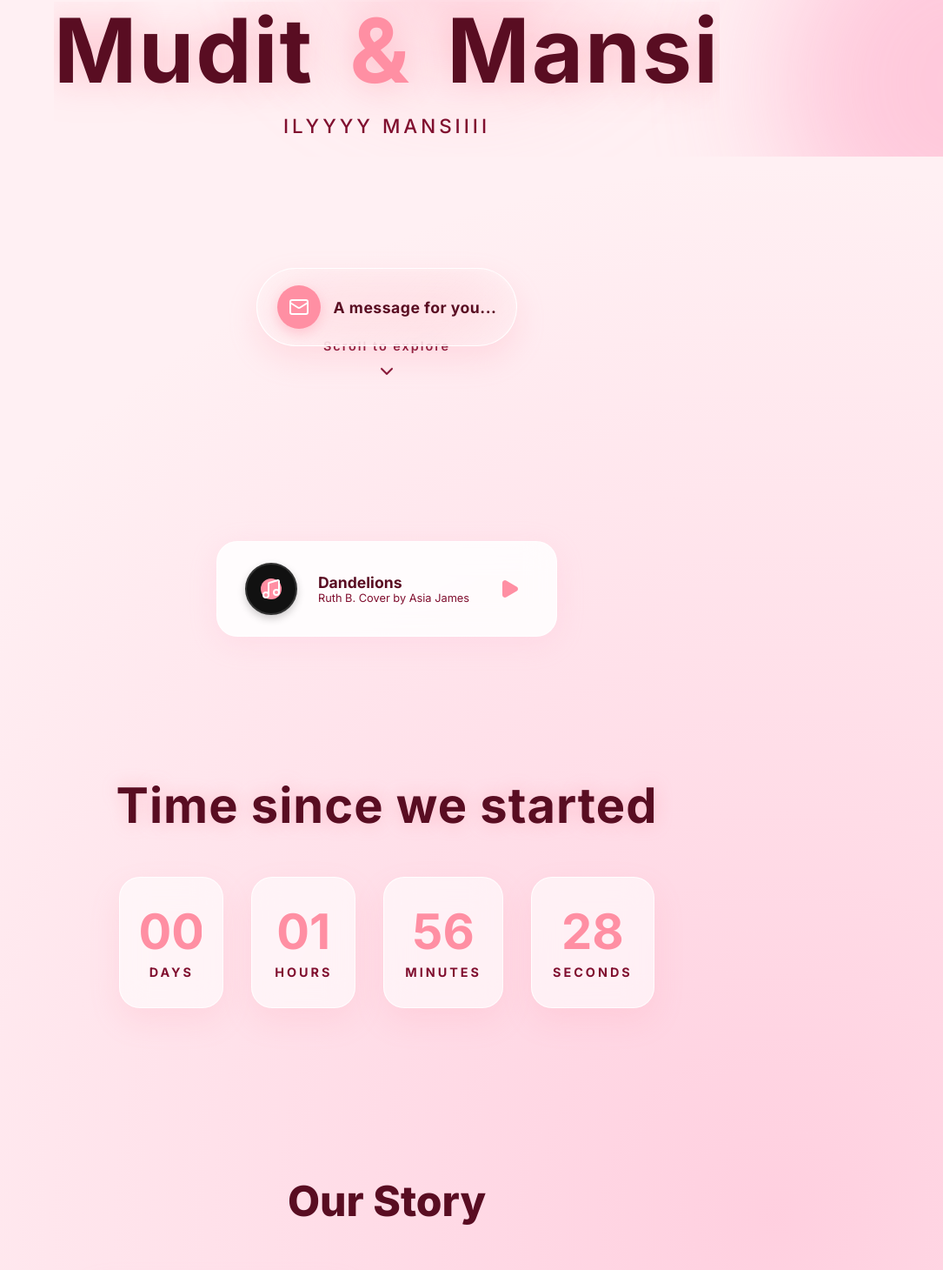
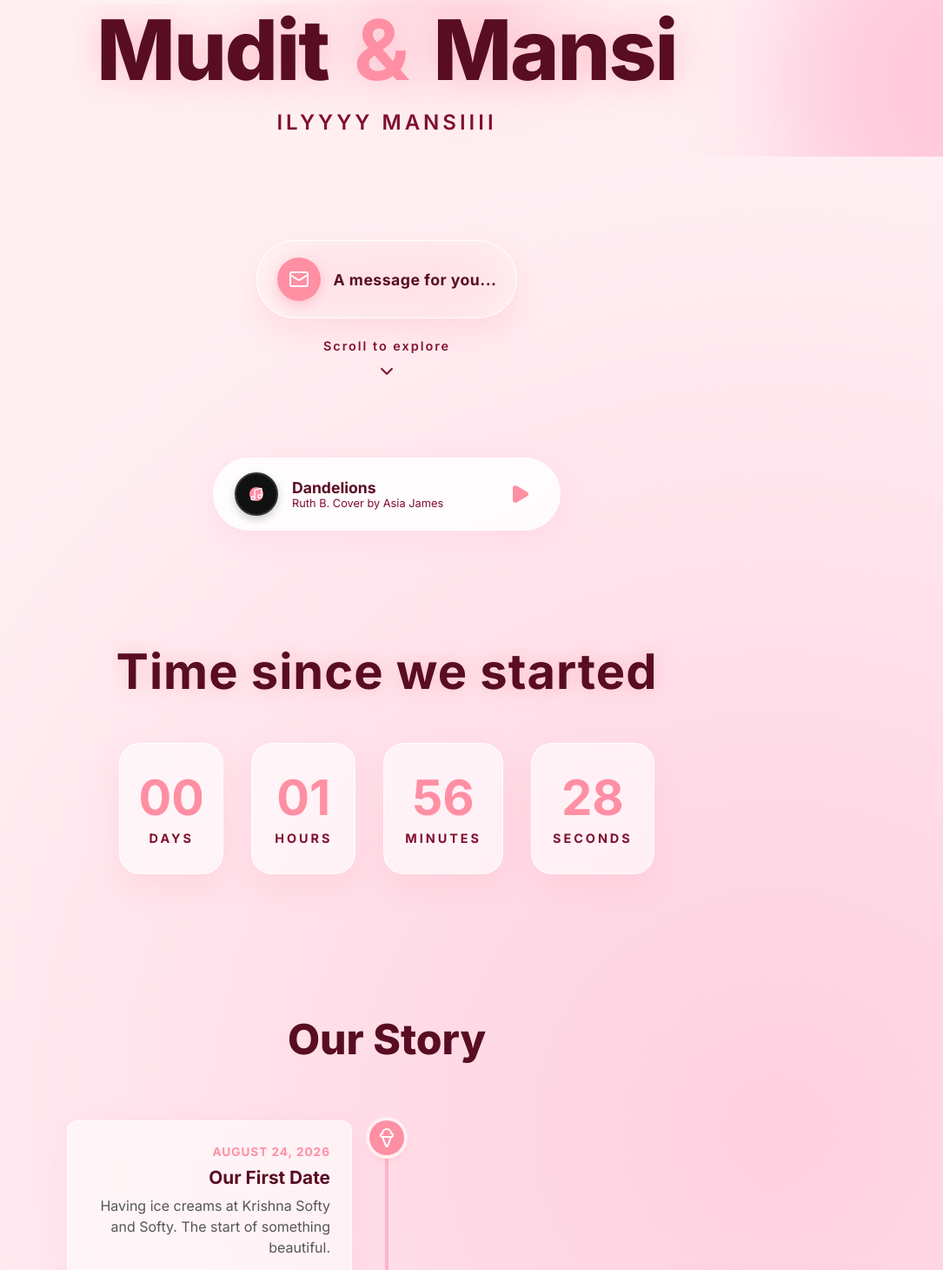
Before and after one commit to madd69x/mudit-mansi, a React (Vite) app: page / in a window 1280 px wide. Shown: the part 620-2080 px from the top of the page at 87% size, without its empty margins (195-1280 px from the left). Built offline with nearby package versions, Linux system fonts and the light colour scheme.

Commit message:
style: optimized all components for mobile and desktop responsiveness

```diff
--- a/src/App.css
+++ b/src/App.css
@@ -4,6 +4,8 @@
   align-items: center;
   position: relative;
   min-height: 100vh;
+  overflow-x: hidden;
+  width: 100%;
 }
 
 .hero-section {
@@ -15,33 +17,36 @@
   text-align: center;
   position: relative;
   width: 100%;
+  padding: 0 1rem;
 }
 
 .title-container {
   overflow: hidden;
+  width: 100%;
 }
 
 .hero-title {
   font-family: 'Inter', sans-serif;
-  font-size: 8vw;
-  font-weight: 700;
+  font-size: clamp(3rem, 8vw, 6rem);
+  font-weight: 800;
   color: var(--text-main);
-  letter-spacing: 2px;
+  letter-spacing: -2px;
   line-height: 1.1;
   text-shadow: 0 0 40px rgba(255, 143, 163, 0.5);
+  word-wrap: break-word;
 }
 
 .ampersand {
   color: var(--primary);
   font-family: 'Inter', sans-serif;
   font-weight: 700;
-  margin: 0 15px;
+  margin: 0 10px;
 }
 
 .hero-subtitle {
   margin-top: 1rem;
-  font-size: 1.4rem;
-  font-weight: 500;
+  font-size: clamp(1rem, 4vw, 1.5rem);
+  font-weight: 600;
   color: var(--text-muted);
   letter-spacing: 4px;
   text-transform: uppercase;
@@ -82,13 +87,17 @@
   padding: 4rem 2rem;
   display: flex;
   flex-direction: column;
-  gap: 8rem;
+  gap: 6rem;
+  align-items: center;
 }
 
 .quote-container {
   padding: 4rem;
   text-align: center;
   position: relative;
+  width: 100%;
+  max-width: 800px;
+  margin: 0 auto;
 }
 
 .quote-icon {
@@ -102,39 +111,28 @@
 
 .quote-text {
   font-family: 'Inter', sans-serif;
-  font-size: 3rem;
-  line-height: 1.4;
+  font-size: clamp(1.5rem, 4vw, 2.5rem);
+  line-height: 1.5;
   margin-bottom: 2rem;
   color: var(--text-main);
+  font-weight: 600;
 }
 
 .quote-author {
-  font-size: 1.2rem;
+  font-size: 1.1rem;
   color: var(--text-muted);
   letter-spacing: 2px;
   text-transform: uppercase;
-  font-weight: 600;
-}
-
-footer {
-  width: 100%;
-  text-align: center;
-  padding: 3rem;
-  color: var(--text-muted);
-  font-size: 1rem;
-  font-weight: 500;
-  border-top: 1px solid var(--glass-border);
-  margin-top: 4rem;
+  font-weight: 700;
 }
 
 @media (max-width: 768px) {
-  .hero-title {
-    font-size: 15vw;
+  .content-section {
+    padding: 2rem 1rem;
+    gap: 4rem;
   }
-  .quote-text {
-    font-size: 2rem;
-  }
+
   .quote-container {
-    padding: 2rem;
+    padding: 3rem 1.5rem;
   }
 }
--- a/src/components/DateGenerator.css
+++ b/src/components/DateGenerator.css
@@ -1,27 +1,30 @@
 .date-generator-section {
-  padding: 4rem 2rem;
+  padding: 4rem 1rem;
   max-width: 600px;
   margin: 0 auto;
   text-align: center;
+  width: 100%;
 }
 
 .subtitle {
   color: var(--text-muted);
   font-weight: 500;
   margin-bottom: 2rem;
+  font-size: clamp(0.9rem, 3vw, 1.1rem);
 }
 
 .generator-container {
-  padding: 3rem 2rem;
+  padding: 2rem 1.5rem;
   display: flex;
   flex-direction: column;
   align-items: center;
   gap: 2rem;
+  width: 100%;
 }
 
 .slot-machine {
   width: 100%;
-  height: 150px;
+  height: clamp(120px, 20vw, 150px);
   background: white;
   border-radius: 16px;
   box-shadow: inset 0 5px 15px rgba(0,0,0,0.05);
@@ -30,6 +33,7 @@
   justify-content: center;
   overflow: hidden;
   border: 2px solid rgba(255, 143, 163, 0.2);
+  padding: 1rem;
 }
 
 .date-result, .date-placeholder {
@@ -47,20 +51,22 @@
   margin: 0;
   font-weight: 700;
   color: var(--text-main);
-  font-size: 1.2rem;
+  font-size: clamp(1rem, 4vw, 1.2rem);
 }
 
 .spin-btn {
   background: var(--primary);
   color: white;
   border: none;
-  padding: 1rem 3rem;
-  font-size: 1.2rem;
+  padding: 1rem 2rem;
+  font-size: clamp(1rem, 3vw, 1.2rem);
   font-weight: 700;
   border-radius: 50px;
   cursor: pointer;
   font-family: 'Inter', sans-serif;
   box-shadow: 0 10px 20px rgba(255, 143, 163, 0.4);
+  width: 100%;
+  max-width: 300px;
 }
 
 .spin-btn:disabled {
@@ -68,3 +74,15 @@
   box-shadow: none;
   cursor: not-allowed;
 }
+
+@media (min-width: 768px) {
+  .date-generator-section {
+    padding: 4rem 2rem;
+  }
+  .generator-container {
+    padding: 3rem 2rem;
+  }
+  .spin-btn {
+    padding: 1rem 3rem;
+  }
+}
--- a/src/components/LoveLetter.css
+++ b/src/components/LoveLetter.css
@@ -1,12 +1,14 @@
 .letter-section {
   display: flex;
   justify-content: center;
-  margin: 4rem 0;
+  margin: 2rem 0;
   position: relative;
+  width: 100%;
 }
 
 .envelope {
-  width: 300px;
+  width: 100%;
+  max-width: 300px;
   height: 90px;
   display: flex;
   align-items: center;
@@ -20,9 +22,9 @@
   position: relative;
   overflow: hidden;
   transition: all 0.3s ease;
+  padding: 0 1rem;
 }
 
-/* Pulsing glow behind the envelope */
 .envelope::before {
   content: '';
   position: absolute;
@@ -48,6 +50,7 @@
 .envelope-icon-container {
   background: var(--primary);
   width: 50px;
+  min-width: 50px;
   height: 50px;
   border-radius: 50%;
   display: flex;
@@ -60,12 +63,11 @@
   margin: 0;
   font-family: 'Inter', sans-serif;
   font-weight: 700;
-  font-size: 1.1rem;
+  font-size: clamp(0.9rem, 4vw, 1.1rem);
   color: var(--text-main);
   letter-spacing: 0.5px;
 }
 
-/* The overlay and content remains the same */
 .letter-overlay {
   position: fixed;
   top: 0;
@@ -78,16 +80,16 @@
   display: flex;
   align-items: center;
   justify-content: center;
-  padding: 2rem;
+  padding: 1rem;
 }
 
 .letter-content {
   background: #fffdf5;
   width: 100%;
   max-width: 600px;
-  max-height: 80vh;
+  max-height: 85vh;
   overflow-y: auto;
-  padding: 3rem 4rem;
+  padding: 2rem;
   border-radius: 16px;
   box-shadow: 0 25px 50px rgba(0,0,0,0.3);
   position: relative;
@@ -106,6 +108,7 @@
   cursor: pointer;
   color: #888;
   transition: color 0.3s ease;
+  z-index: 10;
 }
 
 .close-btn:hover {
@@ -115,21 +118,27 @@
 .letter-text h3 {
   font-family: 'Inter', sans-serif;
   font-weight: 800;
-  font-size: 2rem;
+  font-size: clamp(1.5rem, 5vw, 2rem);
   color: var(--primary);
-  margin-bottom: 2rem;
+  margin-bottom: 1.5rem;
 }
 
 .letter-text p {
   font-family: 'Inter', sans-serif;
-  font-size: 1.1rem;
+  font-size: clamp(0.95rem, 3vw, 1.1rem);
   color: #333;
   margin-bottom: 1.5rem;
-  line-height: 2rem;
+  line-height: 1.8;
 }
 
 .signature {
   text-align: right;
-  margin-top: 3rem;
+  margin-top: 2rem;
   font-weight: bold;
 }
+
+@media (min-width: 768px) {
+  .letter-content {
+    padding: 3rem 4rem;
+  }
+}
--- a/src/components/MemoriesMap.css
+++ b/src/components/MemoriesMap.css
@@ -1,12 +1,13 @@
 .map-section {
-  padding: 4rem 2rem;
+  padding: 4rem 1rem;
   max-width: 900px;
   margin: 0 auto;
+  width: 100%;
 }
 
 .map-container {
   width: 100%;
-  height: 400px;
+  height: clamp(300px, 50vh, 400px);
   border-radius: 24px;
   overflow: hidden;
   position: relative;
@@ -74,7 +75,7 @@
 
 .pin-label {
   position: absolute;
-  top: -80px;
+  top: -90px;
   width: 220px;
   padding: 1rem;
   text-align: center;
@@ -85,6 +86,7 @@
   margin: 0 0 5px 0;
   color: var(--text-main);
   font-weight: 800;
+  font-size: 1rem;
 }
 
 .pin-label p {
@@ -93,3 +95,9 @@
   color: var(--text-muted);
   font-weight: 600;
 }
+
+@media (min-width: 768px) {
+  .map-section {
+    padding: 4rem 2rem;
+  }
+}
--- a/src/components/MusicPlayer.css
+++ b/src/components/MusicPlayer.css
@@ -1,16 +1,19 @@
 .music-player {
   display: flex;
   align-items: center;
-  gap: 1.5rem;
-  padding: 1.5rem 2rem;
+  gap: 1rem;
+  padding: 1rem 1.5rem;
   margin: 2rem auto;
+  width: 100%;
   max-width: 400px;
   background: rgba(255, 255, 255, 0.85);
+  border-radius: 50px;
 }
 
 .vinyl-record {
-  width: 60px;
-  height: 60px;
+  width: 50px;
+  min-width: 50px;
+  height: 50px;
   background: #111;
   border-radius: 50%;
   display: flex;
@@ -21,8 +24,8 @@
 }
 
 .record-center {
-  width: 24px;
-  height: 24px;
+  width: 16px;
+  height: 16px;
   background: var(--primary);
   border-radius: 50%;
   display: flex;
@@ -32,19 +35,26 @@
 
 .song-info {
   flex-grow: 1;
+  overflow: hidden;
 }
 
 .song-info h4 {
   margin: 0;
-  font-size: 1.1rem;
+  font-size: clamp(0.9rem, 3vw, 1.1rem);
   color: var(--text-main);
   font-weight: 700;
+  white-space: nowrap;
+  text-overflow: ellipsis;
+  overflow: hidden;
 }
 
 .song-info p {
   margin: 0;
-  font-size: 0.8rem;
+  font-size: clamp(0.7rem, 2vw, 0.8rem);
   color: var(--text-muted);
+  white-space: nowrap;
+  text-overflow: ellipsis;
+  overflow: hidden;
 }
 
 .play-btn {
@@ -57,6 +67,7 @@
   padding: 10px;
   border-radius: 50%;
   transition: transform 0.2s;
+  min-width: 44px;
 }
 
 .play-btn:hover {
--- a/src/components/ReasonsCarousel.css
+++ b/src/components/ReasonsCarousel.css
@@ -7,17 +7,18 @@
 .carousel {
   cursor: grab;
   overflow: hidden;
-  padding: 2rem;
+  padding: 2rem 1rem;
 }
 
 .inner-carousel {
   display: flex;
   width: max-content;
-  gap: 2rem;
+  gap: 1.5rem;
 }
 
 .reason-card {
-  min-width: 300px;
+  width: 80vw;
+  max-width: 350px;
   min-height: 200px;
   padding: 2.5rem;
   display: flex;
@@ -29,6 +30,7 @@
   background: rgba(255, 255, 255, 0.7);
   box-shadow: 0 10px 25px rgba(255, 143, 163, 0.15);
   pointer-events: none;
+  border-radius: 16px;
 }
 
 .reason-number {
@@ -42,7 +44,7 @@
 }
 
 .reason-card p {
-  font-size: 1.25rem;
+  font-size: clamp(1.1rem, 3vw, 1.25rem);
   font-weight: 600;
   color: var(--text-main);
   line-height: 1.6;
@@ -56,3 +58,15 @@
   margin-top: 1rem;
   opacity: 0.7;
 }
+
+@media (min-width: 768px) {
+  .inner-carousel {
+    gap: 2rem;
+  }
+  .reason-card {
+    width: 350px;
+  }
+  .carousel {
+    padding: 2rem;
+  }
+}
--- a/src/components/Timeline.css
+++ b/src/components/Timeline.css
@@ -1,14 +1,15 @@
 .timeline-section {
-  padding: 4rem 2rem;
+  padding: 4rem 1rem;
   max-width: 800px;
   margin: 0 auto;
+  width: 100%;
 }
 
 .section-title {
   text-align: center;
   font-family: 'Inter', sans-serif;
   font-weight: 800;
-  font-size: 3rem;
+  font-size: clamp(2rem, 5vw, 3rem);
   color: var(--text-main);
   margin-bottom: 4rem;
 }
@@ -21,7 +22,7 @@
   content: '';
   position: absolute;
   top: 0;
-  left: 30px;
+  left: 20px;
   height: 100%;
   width: 4px;
   background: var(--secondary);
@@ -31,12 +32,12 @@
 .timeline-item {
   position: relative;
   margin-bottom: 3rem;
-  padding-left: 80px;
+  padding-left: 60px;
 }
 
 .timeline-icon {
   position: absolute;
-  left: 12px;
+  left: 0;
   top: 0;
   width: 40px;
   height: 40px;
@@ -65,14 +66,20 @@
   margin: 0.5rem 0;
   color: var(--text-main);
   font-weight: 700;
+  font-size: clamp(1.1rem, 4vw, 1.3rem);
 }
 
 .timeline-content p {
   color: #555;
   line-height: 1.5;
+  font-size: clamp(0.9rem, 3vw, 1rem);
 }
 
 @media (min-width: 768px) {
+  .timeline-section {
+    padding: 4rem 2rem;
+  }
+
   .timeline-container::before {
     left: 50%;
     transform: translateX(-50%);
```
